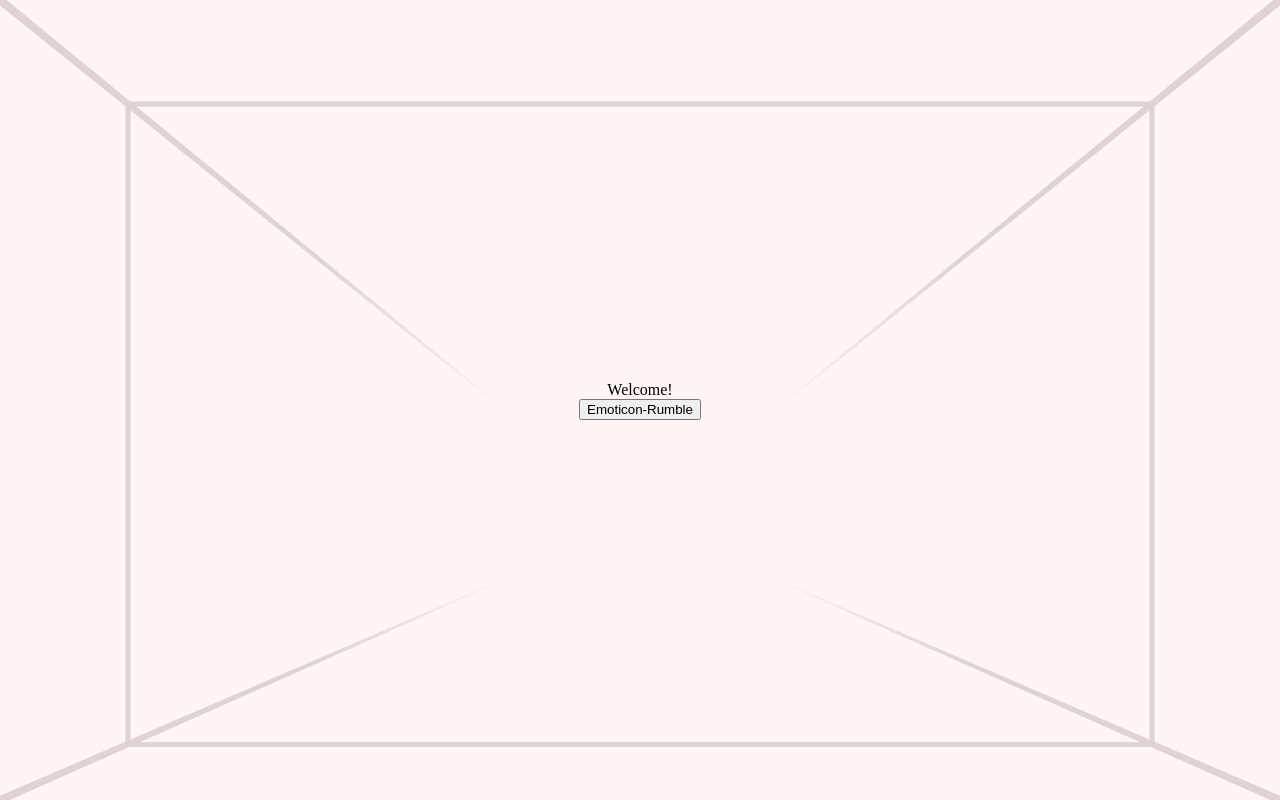
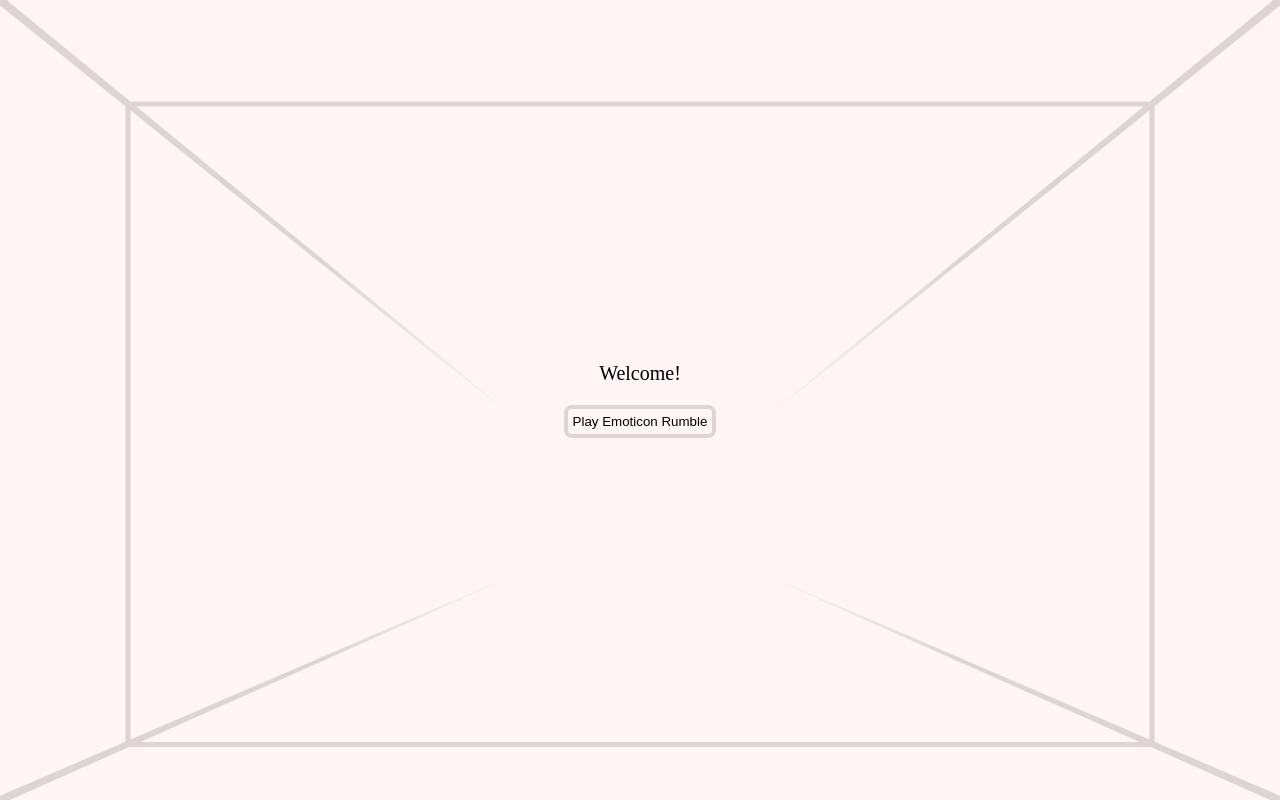
Before and after one commit to EctoBoi/PersonalWebsite, a website: page views/index.html in a window 1280 px wide. Drawn offline with nearby package versions, Linux system fonts and the light colour scheme; files that its build step writes are made by us from their sources; files whose address does not match are found by name.

Commit message:
button style

```diff
--- a/public/style.css
+++ b/public/style.css
@@ -0,0 +1,16 @@
+body {
+    font-size: 20px;
+}
+
+#Emoticon-Rumble-button {
+    margin-top: 20px;
+    padding: 5px;
+    background-color: #fff5f5;
+    border: 4px solid #dfd3d3;
+    border-radius: 8px;
+}
+
+#Emoticon-Rumble-button:hover {
+    background-color: #f3e9e9;
+    border: 4px solid #d6caca;
+}
--- a/views/index.html
+++ b/views/index.html
@@ -15,7 +15,7 @@
     <div id="glassbox-content">
         Welcome!
         <form action="/Emoticon-Rumble" method="post">
-            <input type="submit" value="Emoticon-Rumble">
+            <input id="Emoticon-Rumble-button" type="submit" value="Play Emoticon Rumble">
         </form>
     </div>
     <script src="glassbox/glassbox.js"></script>
```
